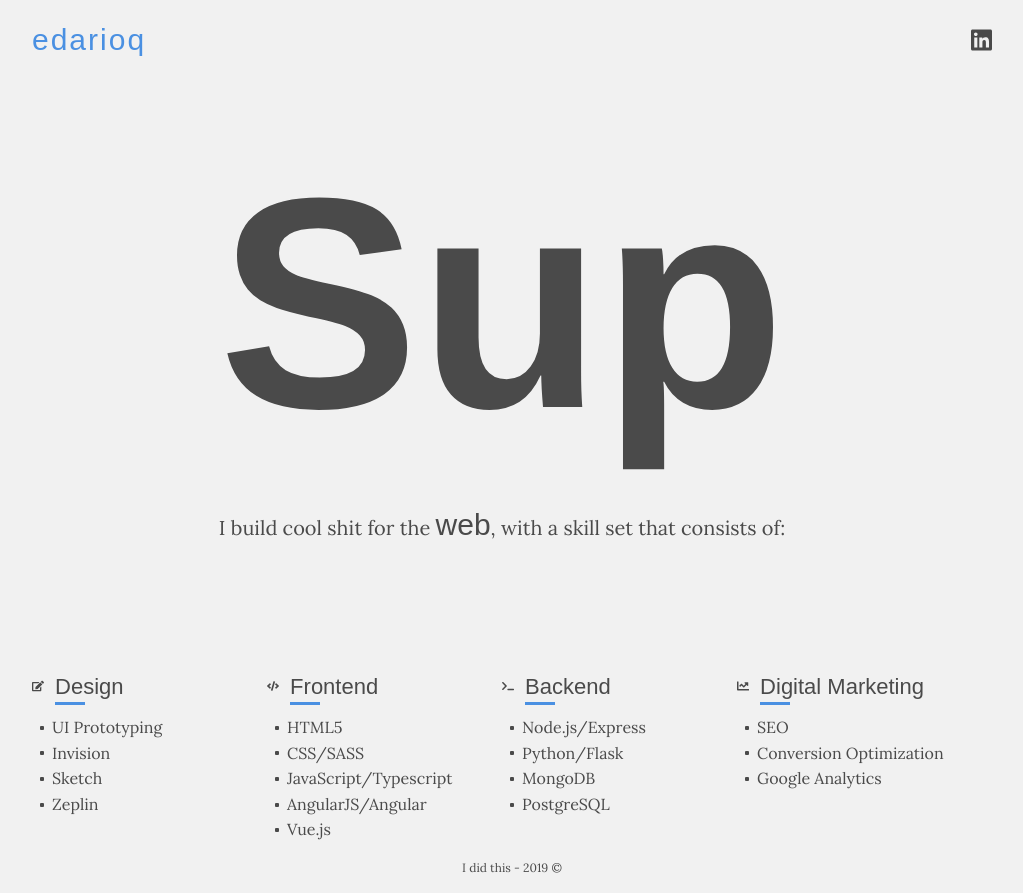
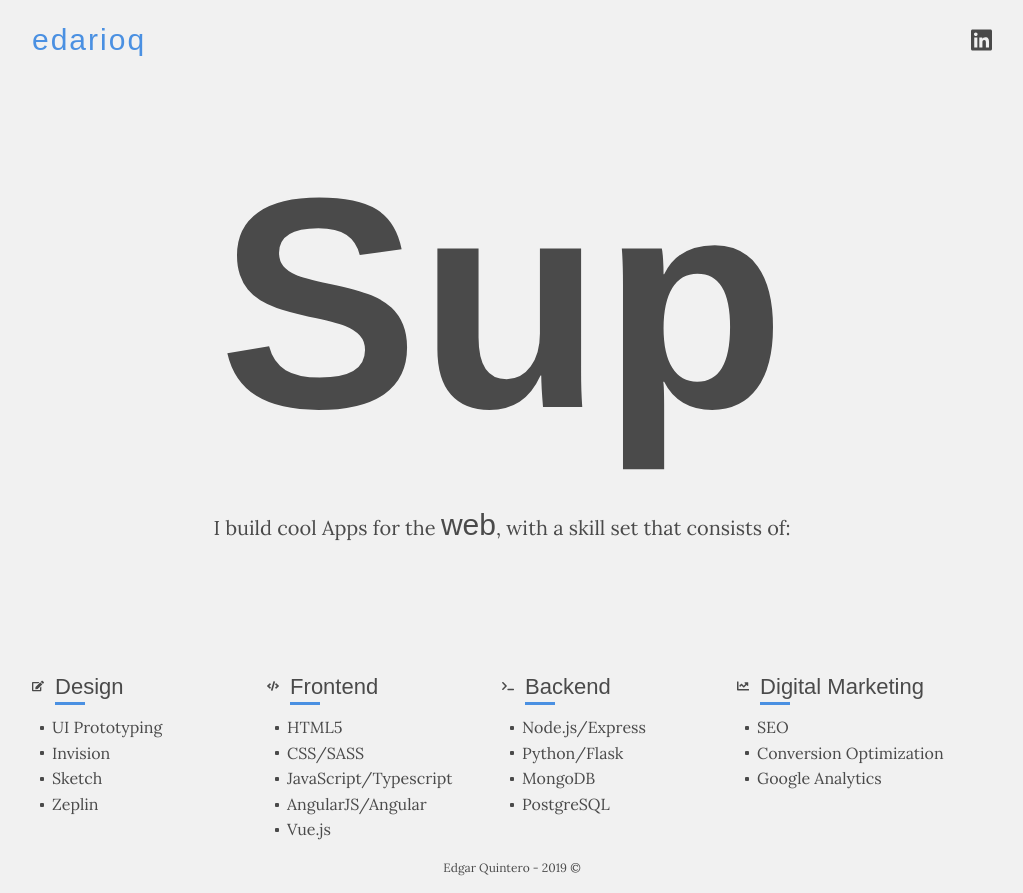
Before and after one commit to edarioq/edarioq, a Vue app: page / in a window 1280 px wide. Shown: the whole page, without its empty margins (128-1151 px from the left). Built offline with nearby package versions, Linux system fonts and the light colour scheme; a web font is replaced by a local one.

Commit message:
Change BG to white and copyright text

```diff
--- a/src/components/Footer.vue
+++ b/src/components/Footer.vue
@@ -1,7 +1,7 @@
 <template>
 
   <footer class="footer">
-      I did this - {{ date.getFullYear() }} &copy;
+      Edgar Quintero - {{ date.getFullYear() }} &copy;
   </footer>
 
 </template>
--- a/src/views/Home.vue
+++ b/src/views/Home.vue
@@ -3,7 +3,7 @@
     <section class="welcome">
       <h1 class="title">Sup</h1>
       <p class="tagline">
-        I build cool shit for the <span class="alt-font">web</span>,
+        I build cool Apps for the <span class="alt-font">web</span>,
         with a skill set that consists of:
       </p>
     </section>
```
